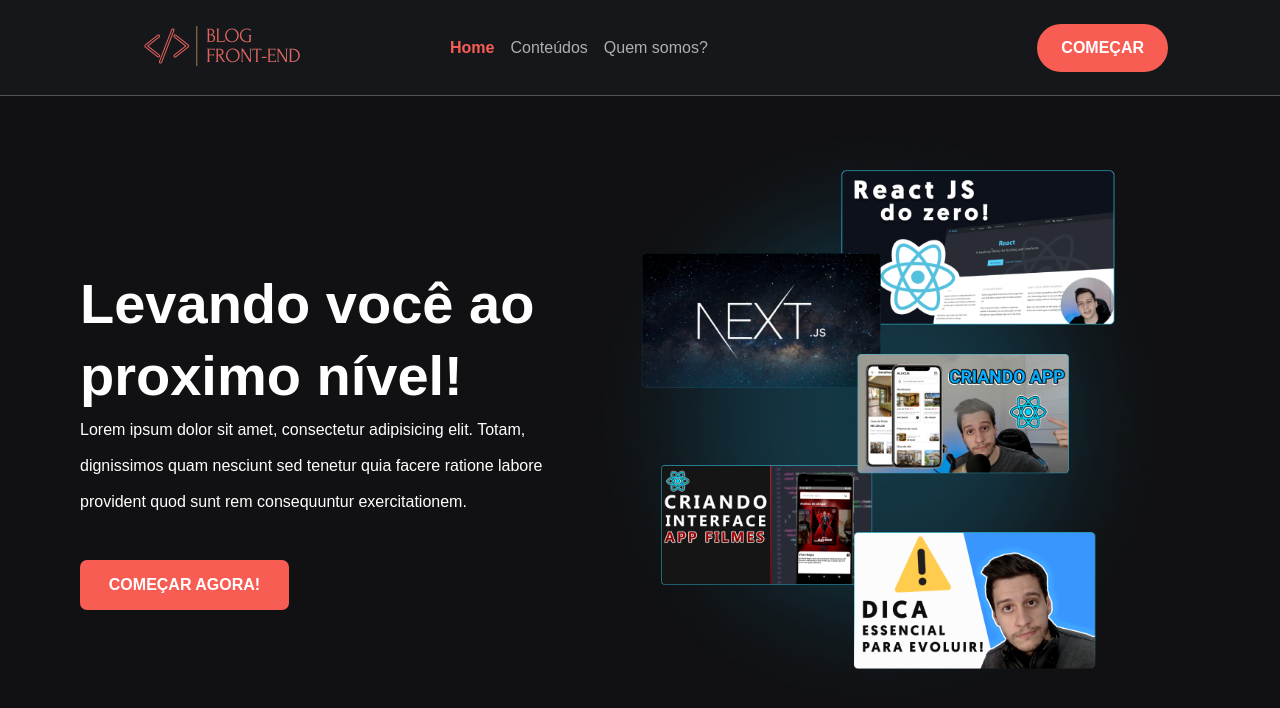
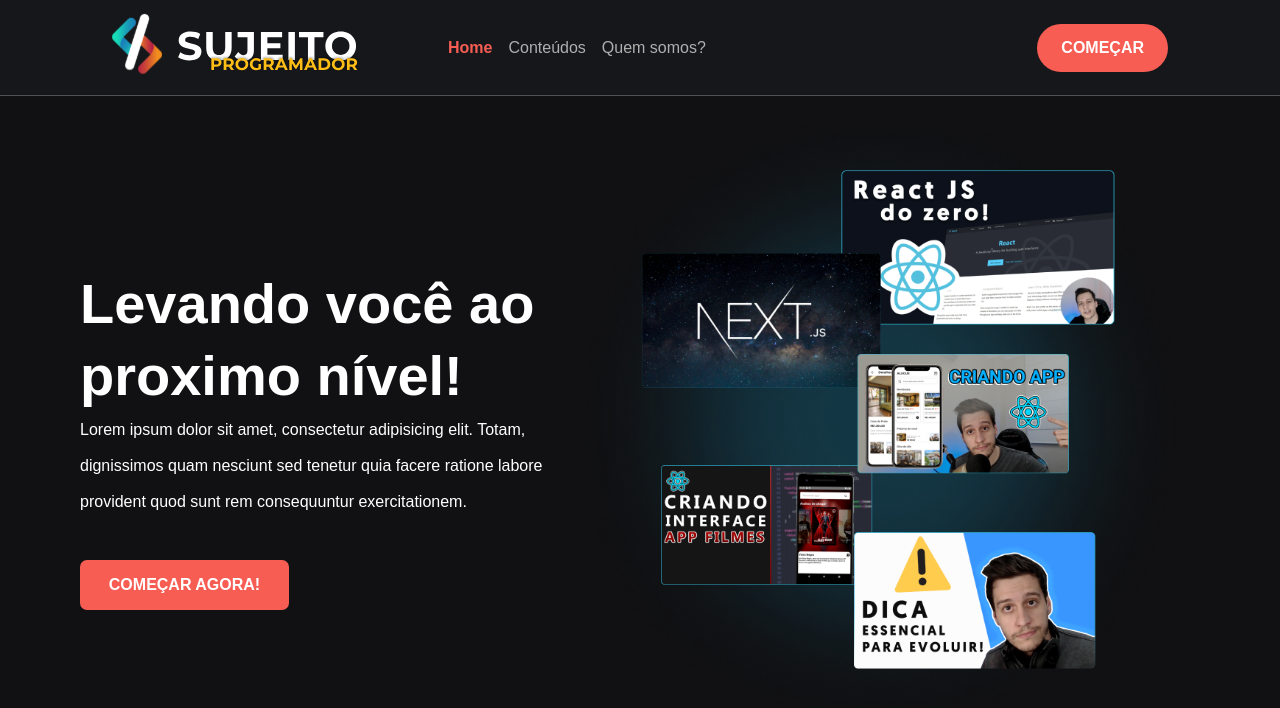
Before and after one commit to brennerpaiva/blog-front-end, a Next.js app: page / in a window 1280 px wide. Shown: the top 708 px of the page. Built offline with nearby package versions, Linux system fonts and the light colour scheme.

Commit message:
change navbar logo

```diff
--- a/src/components/Header/index.tsx
+++ b/src/components/Header/index.tsx
@@ -1,6 +1,6 @@
 import styles from './styles.module.scss';
 import Image from 'next/image';
-import logo from '../../../public/images/logo-blog.png';
+import logo from '../../../public/images/logo.svg';
 import Link from 'next/link';
 import { ActiveLink } from '../ActiveLink';
 
--- a/src/components/Header/styles.module.scss
+++ b/src/components/Header/styles.module.scss
@@ -16,8 +16,6 @@
 
   img{
     cursor: pointer;
-    width: 250px;
-    object-fit: contain;
   }
 
   nav{
```
Also changed, not shown: public/images/logo-blog.png (deleted).
